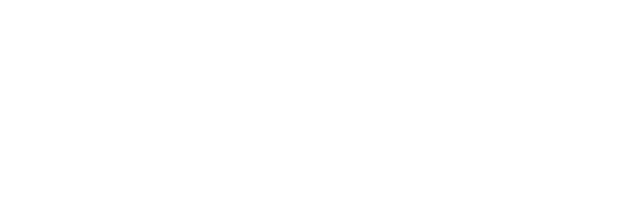
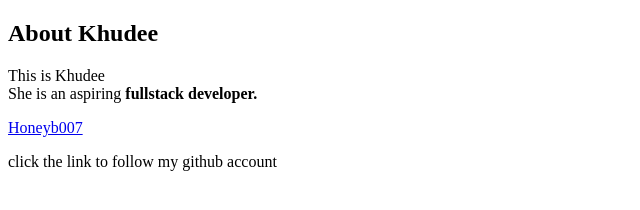
Before and after one commit to Honeyb007/honey, a plain HTML site: page index.html in a window 1280 px wide. Shown: the whole page, without its empty margins (0-640 px from the left). Drawn offline with Linux system fonts and the light colour scheme.

Commit message:
Initial commit

```diff
--- a/index.html
+++ b/index.html
@@ -6,6 +6,9 @@
     <title>Document</title>
 </head>
 <body>
-
+    <h2>About Khudee</h2>
+    <p>This is Khudee <br>
+    She is an aspiring <strong>fullstack developer.</strong> <br></p>
+     <a href="https://github.com">Honeyb007</a><p>click the link to follow my github account</p>
 </body>
 </html>
```
